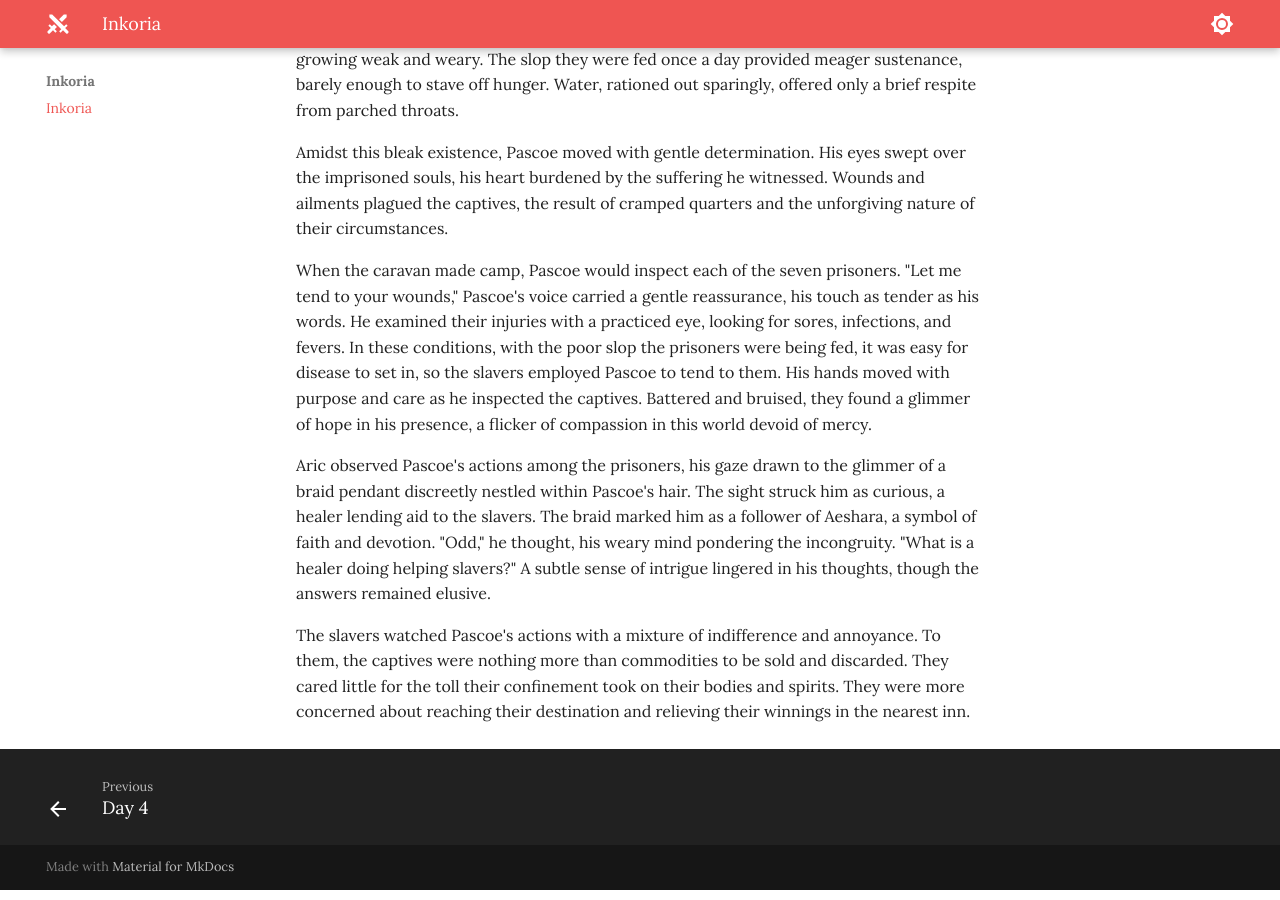
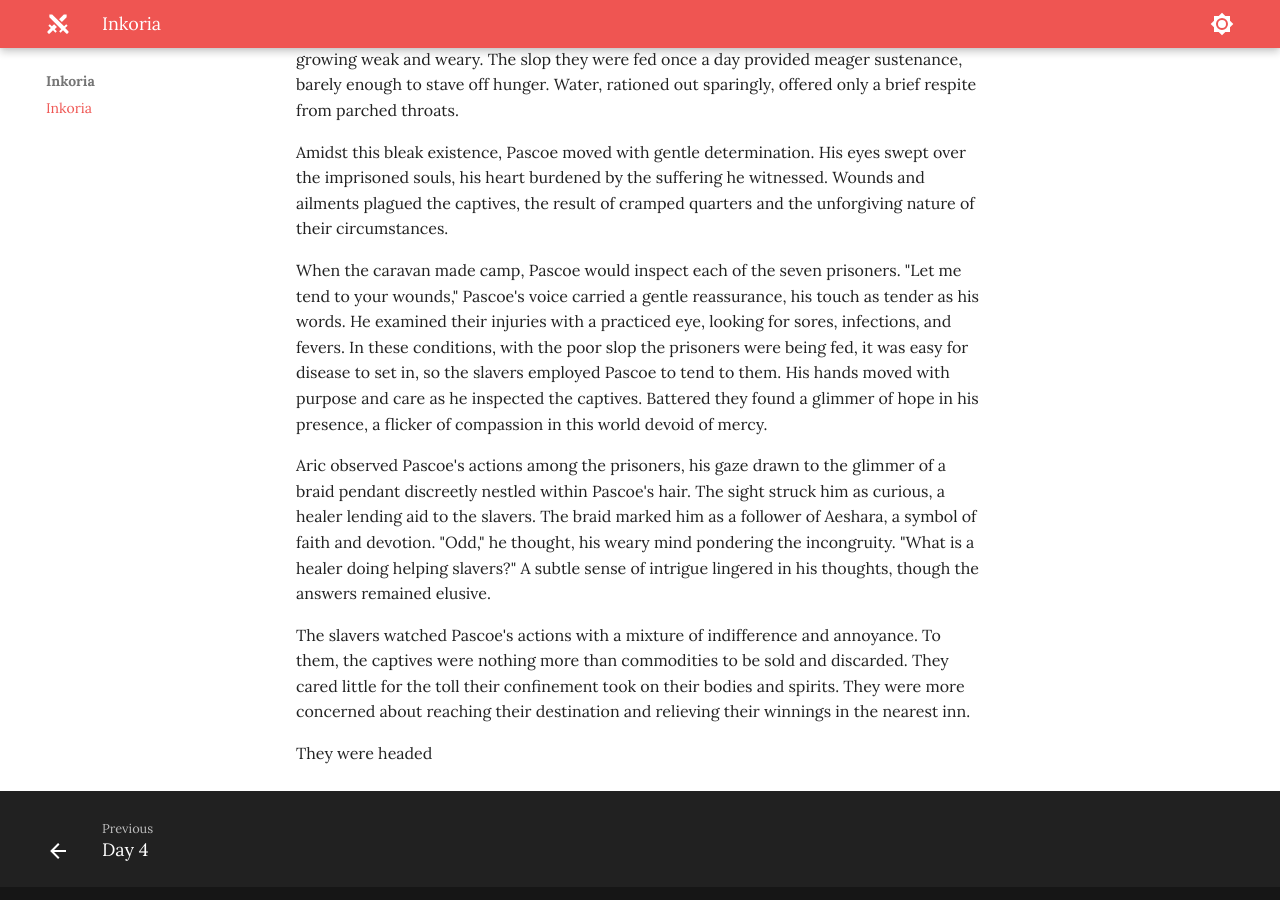
Before and after one commit to jonasmcferreira/adventures, an MkDocs documentation site: the page built from docs/inkoria/00.md, in a window 1280 px wide and 900 px high, scrolled down 1934 px. Built offline with MkDocs 1.6.1 and Material for MkDocs 9.7.7, drawn with Linux system fonts in a browser that asks for light colours.

Commit message:
modified docs/inkoria/00.md

```diff
--- a/docs/inkoria/00.md
+++ b/docs/inkoria/00.md
@@ -28,8 +28,10 @@ Days blurred together within the confines of the cage, the monotony broken only
 
 Amidst this bleak existence, Pascoe moved with gentle determination. His eyes swept over the imprisoned souls, his heart burdened by the suffering he witnessed. Wounds and ailments plagued the captives, the result of cramped quarters and the unforgiving nature of their circumstances.
 
-When the caravan made camp, Pascoe would inspect each of the seven prisoners. "Let me tend to your wounds," Pascoe's voice carried a gentle reassurance, his touch as tender as his words. He examined their injuries with a practiced eye, looking for sores, infections, and fevers. In these conditions, with the poor slop the prisoners were being fed, it was easy for disease to set in, so the slavers employed Pascoe to tend to them. His hands moved with purpose and care as he inspected the captives. Battered and bruised, they found a glimmer of hope in his presence, a flicker of compassion in this world devoid of mercy.
+When the caravan made camp, Pascoe would inspect each of the seven prisoners. "Let me tend to your wounds," Pascoe's voice carried a gentle reassurance, his touch as tender as his words. He examined their injuries with a practiced eye, looking for sores, infections, and fevers. In these conditions, with the poor slop the prisoners were being fed, it was easy for disease to set in, so the slavers employed Pascoe to tend to them. His hands moved with purpose and care as he inspected the captives. Battered  they found a glimmer of hope in his presence, a flicker of compassion in this world devoid of mercy.
 
 Aric observed Pascoe's actions among the prisoners, his gaze drawn to the glimmer of a braid pendant discreetly nestled within Pascoe's hair. The sight struck him as curious, a healer lending aid to the slavers. The braid marked him as a follower of Aeshara, a symbol of faith and devotion. "Odd," he thought, his weary mind pondering the incongruity. "What is a healer doing helping slavers?" A subtle sense of intrigue lingered in his thoughts, though the answers remained elusive.
 
 The slavers watched Pascoe's actions with a mixture of indifference and annoyance. To them, the captives were nothing more than commodities to be sold and discarded. They cared little for the toll their confinement took on their bodies and spirits. They were more concerned about reaching their destination and relieving their winnings in the nearest inn.
+
+They were headed
```
